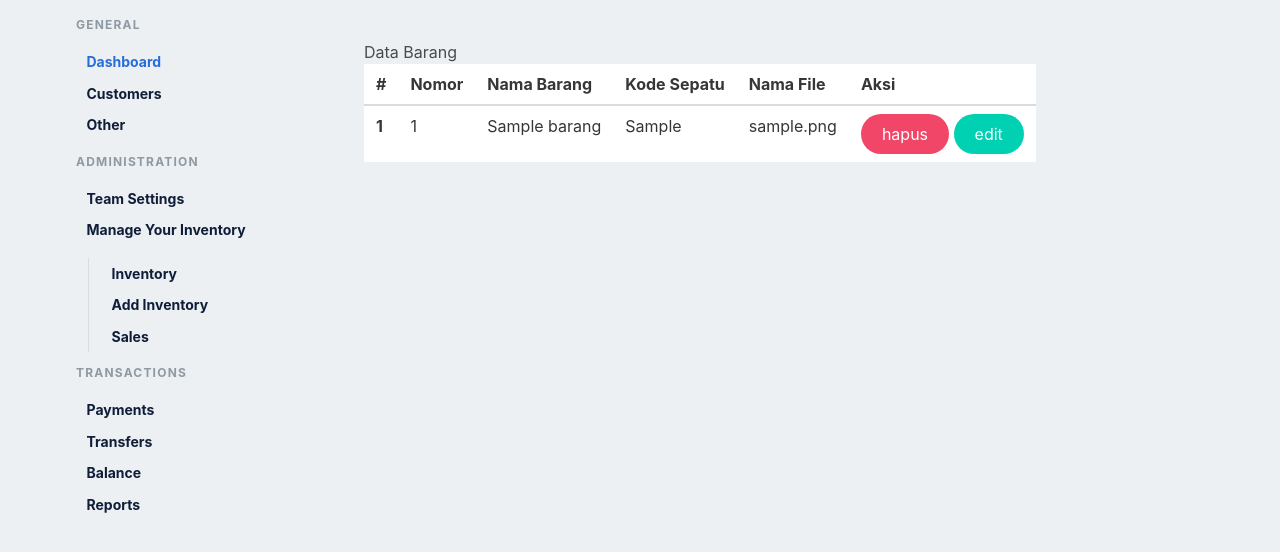
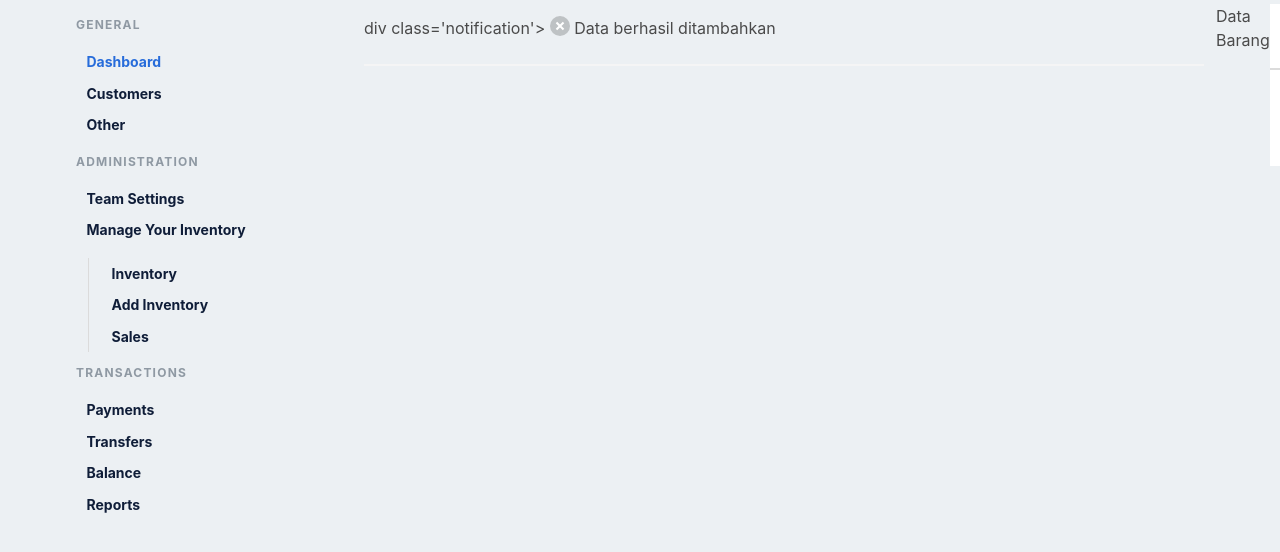
Before and after one commit to raflipujiadi/toko_sepatu, a PHP site: page /toko_sepatu/view/managers/index.php?act=shbarang&pesan=ditambahkan in a window 1280 px wide; the page is wider, and only the part inside the window is pictured. Shown: the part 56-608 px from the top of that part. Run offline with PHP 8.4, Linux system fonts and the light colour scheme; the visitor is signed in with stand-in values (Sample User, id 1); tables that the repository leaves empty or names only in its code hold one stand-in row (values such as "Sample post"); some libraries are stand-ins or nearby versions.

Commit message:
update & create

```diff
--- a/view/karyawan/simpan.php
+++ b/view/karyawan/simpan.php
@@ -1,8 +1,8 @@
 <?php
 include    '../../controller/koneksi.php';
-$id             = isset($_POST['id_transaksi']) ? $_POST['id_transaksi'] : '';
+$id             = isset($_POST['id_transaksi']) ? $_POST['id_transaksi'] : NULL;
 $nama_konsumen             = isset($_POST['nama_konsumen']) ? $_POST['nama_konsumen'] : '';
-$kd_sepatu             = isset($_POST['kd_spt']) ? $_POST['kd_spt'] : '';
+$kode_spt             = isset($_POST['kode_spt']) ? $_POST['kode_spt'] : '';
 $nama_barang         = isset($_POST['nama_barang']) ? $_POST['nama_barang'] : '';
 $jumlah         = isset($_POST['jumlah']) ? $_POST['jumlah'] : '';
 
--- a/view/managers/shbarang.php
+++ b/view/managers/shbarang.php
@@ -3,6 +3,32 @@ include "../../controller/koneksi.php";
 $query = "SELECT * from tb_barang ORDER BY id_barang ASC";
 $ambil_data = mysqli_query($koneksi, $query);
 ?>
+
+<?php
+			if (isset($_GET['pesan'])) {
+				if ($_GET['pesan'] == "gagal") {
+					echo "<div class='notification'>.
+						  <button class='delete'></button>.
+						  Semua harus diisi <hr>.
+						</div>
+					";
+				} else if ($_GET['pesan'] == "ubah") {
+					echo "<div class='notification'>
+						  <button class='delete'></button>
+						  Data telah diubah <hr>
+						</div>";
+				} else if ($_GET['pesan'] == "ditambahkan") {
+					echo "div class='notification'>
+						  <button class='delete'></button>
+					Data berhasil ditambahkan <hr>
+					</div>";
+
+				}
+			}else{
+				echo "";
+			}
+			?>
+
 <br>
 <h3>Data Barang</h3>
 <div class="col-8">
```
Also changed, not shown: view/managers/form.php (+6 -4 lines), view/managers/simpan.php (+10 -12 lines), assets/img/barang/IMG_0464.JPG (added).
